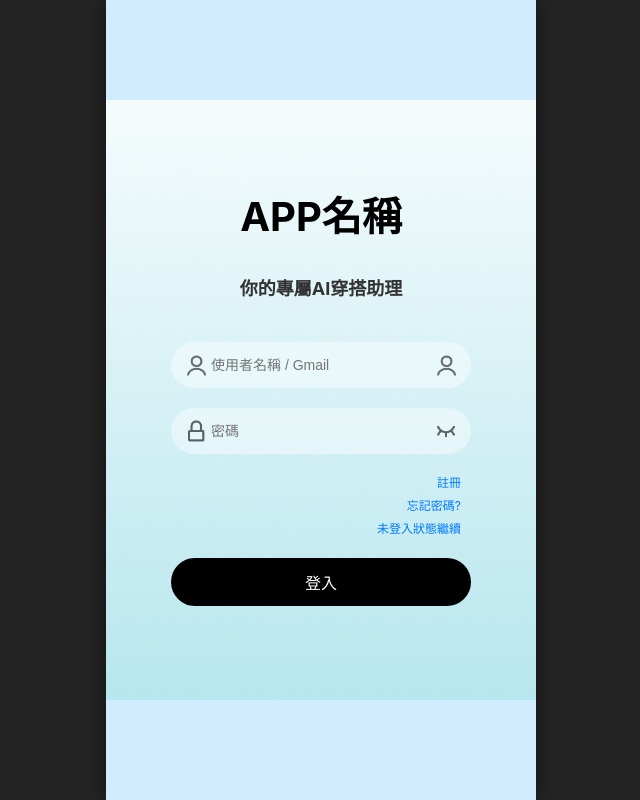
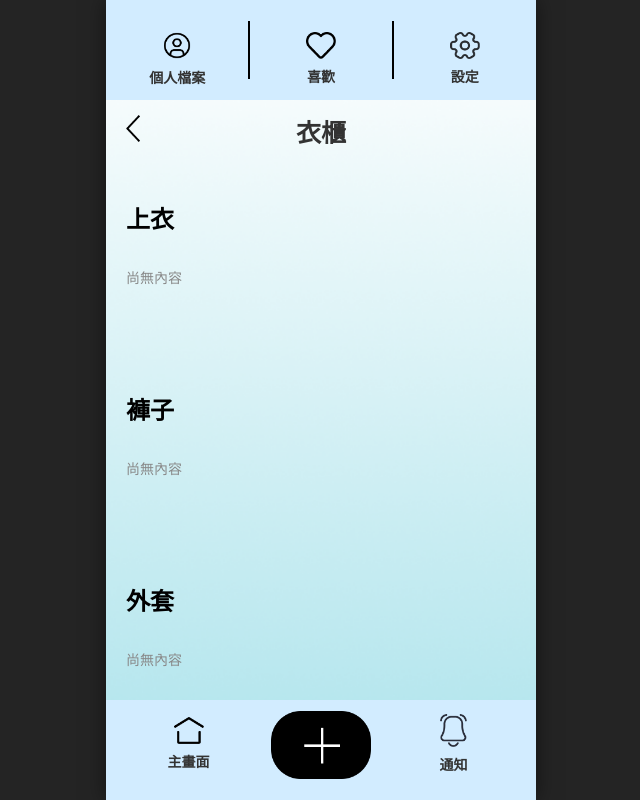
Before and after one commit to HsuZiWei319/project_front, a React (Vite) app: page /wardrobe in a window 1280 px wide. Before the commit this address led to /. Shown: the whole page, without its empty margins (319-959 px from the left). Built offline with nearby package versions, Linux system fonts and the light colour scheme.

Commit message:
新增衣櫃頁面

```diff
--- a/src/App.css
+++ b/src/App.css
@@ -75,3 +75,11 @@
   flex-shrink: 0;
   z-index: 100;
 }
+
+/* 頁面標題樣式 */
+.pagetitle-label {
+  font-size: 25px;
+  color: #333;
+  font-weight: bold;
+  margin-bottom: 10px;
+}
--- a/src/App.jsx
+++ b/src/App.jsx
@@ -7,6 +7,7 @@ import MainPage from './pages/MainPage/MainPage';
 import RegisterPage from './pages/Register/RegisterPage';
 import ProfilePage from './pages/Profile/ProfilePage';
 import ModelPage from './pages/Model/ModelPage';
+import WardrobePage from './pages/Wardrobe/WardrobePage';
 
 const App = () => {
   return (
@@ -29,6 +30,9 @@ const App = () => {
         {/* 模特兒選擇頁面 */}
         <Route path="/model" element={<ModelPage />} />
 
+        {/* 衣櫃頁面 */}
+        <Route path="/wardrobe" element={<WardrobePage />} />
+
         {/* 如果亂打網址，通通導回登入頁 */}
         <Route path="*" element={<Navigate to="/" replace />} />
 
--- a/src/assets/index.js
+++ b/src/assets/index.js
@@ -18,6 +18,7 @@ import icon_info from './mainpage/icon_info.png';
 import default_profile_pic from './profile/default_profile_pic.png';
 import line2 from './profile/line2.png';
 import plus_square from './modelpage/plus_square.png';
+import wardrobe from './mainpage/wardrobe.png';
 
 
 export {
@@ -39,5 +40,6 @@ export {
     icon_info,
     default_profile_pic,
     line2,
-    plus_square
+    plus_square,
+    wardrobe
 };
--- a/src/pages/MainPage/MainPage.css
+++ b/src/pages/MainPage/MainPage.css
@@ -235,3 +235,10 @@
   width: 35px;
   height: auto;
 }
+
+.wardrobe-card {
+  position: absolute;
+  transform: translateY(370px) translateX(180px);
+  width: 35px;
+  height: auto;
+}
--- a/src/pages/MainPage/MainPage.jsx
+++ b/src/pages/MainPage/MainPage.jsx
@@ -74,14 +74,24 @@ const MainPage = () => {
         {/* 新增一個 wrapper (容器) 來包住所有圖 */}
         <div className="avatar-wrapper">
 
-          {/* 原本的 3D 人偶 (永遠顯示) */}
+          {/* 模特圖 */}
           <img src={Images.model} alt="model" className="model-img" />
 
+          {/* 模特info */}
           <img
             src={Images.icon_info}
             alt="icon_info"
             className="info-card"
             onClick={() => navigate('/model')}
+            style={{ cursor: 'pointer' }}
+          />
+
+          {/* 衣櫃 */}
+          <img
+            src={Images.wardrobe}
+            alt="wardrobe"
+            className="wardrobe-card"
+            onClick={() => navigate('/wardrobe')}
             style={{ cursor: 'pointer' }}
           />
 
--- a/src/pages/Model/ModelPage.css
+++ b/src/pages/Model/ModelPage.css
@@ -16,13 +16,6 @@
   align-items: center;
   text-align: center;
   margin-top: 115px;
-}
-
-.model-label {
-  font-size: 25px;
-  color: #333;
-  font-weight: bold;
-  margin-bottom: 10px;
 }
 
 /* 核心滾動區域 */
--- a/src/pages/Model/ModelPage.jsx
+++ b/src/pages/Model/ModelPage.jsx
@@ -1,4 +1,5 @@
 import React, { useState, useRef } from 'react';
+import { useNavigate } from 'react-router-dom';
 import '../../App.css';
 import './ModelPage.css';
 import * as Images from '../../assets';
@@ -8,6 +9,7 @@ import BottomNavigation from '../../components/Navigation/BottomNavigation';
 import { uploadModelPhoto } from '../../services/imageService';
 
 const ModelPage = () => {
+    const navigate = useNavigate();
     // 模擬模特兒數據
     const [models, setModels] = useState([
         { id: 1, name: '預設模特' },
@@ -19,10 +21,17 @@ const ModelPage = () => {
     const fileInputRef = useRef(null);
     const nextIdRef = useRef(2);
 
-    // 簡單的文件選擇回調 (暫時不做任何操作)
     const handleFileSelected = (file, onComplete) => {
-        console.log("文件已選擇:", file);
-        // 你可以在這裡添加具體的處理邏輯
+        if (!file) {
+            onComplete();
+            return;
+        }
+
+        // 導航回主畫面，傳遞文件讓主畫面進行上傳處理
+        // 這樣用戶能立即看到"正在去背處理中..."的提示
+        navigate('/home', { state: { fileToUpload: file } });
+
+        // 完成處理回調
         onComplete();
     };
 
@@ -77,7 +86,7 @@ const ModelPage = () => {
             <BackButton />
 
             <div className="title-bar">
-                <div className="model-label">模特選擇</div>
+                <div className="pagetitle-label">模特選擇</div>
             </div>
 
             {/* 顯示錯誤信息 */}
--- /dev/null
+++ b/src/pages/Wardrobe/WardrobePage.css
@@ -0,0 +1,31 @@
+/* 滾動內容區 */
+.wardrobe-content {
+  flex: 1;
+  overflow-y: auto;
+  padding: 20px;
+}
+
+/* 分類區塊 */
+.category-group {
+  margin-bottom: 30px;
+}
+
+.category-title {
+  font-size: 24px;
+  margin-bottom: 15px;
+  font-family: 'Arial Black', sans-serif;
+}
+
+/* 衣服列表容器 (目前先留空，預設為橫向排列) */
+.clothes-list {
+  display: flex;
+  gap: 12px;
+  overflow-x: auto; /* 讓衣服可以左右滑動 */
+  min-height: 100px; /* 預留高度給未來的圖片 */
+  padding-bottom: 10px;
+}
+
+/* 隱藏滾動條 (可選，讓畫面更乾淨) */
+.clothes-list::-webkit-scrollbar {
+  display: none;
+}
--- /dev/null
+++ b/src/pages/Wardrobe/WardrobePage.jsx
@@ -0,0 +1,70 @@
+import React, { useState, useRef } from 'react';
+import { useNavigate } from 'react-router-dom';
+import '../../App.css';
+import './WardrobePage.css';
+import * as Images from '../../assets';
+import BackButton from '../../components/Header/BackButton';
+import Navigation from '../../components/Navigation/Navigation';
+import BottomNavigation from '../../components/Navigation/BottomNavigation';
+
+const WardrobePage = () => {
+    const navigate = useNavigate();
+    // 定義分類清單
+    const categories = [
+        '上衣',
+        '褲子',
+        '外套',
+        '內衣',
+        '裙子',
+        '鞋子',
+    ];
+
+    const handleFileSelected = (file, onComplete) => {
+    if (!file) {
+      onComplete();
+      return;
+    }
+
+    // 導航回主畫面，傳遞文件讓主畫面進行上傳處理
+    // 這樣用戶能立即看到"正在去背處理中..."的提示
+    navigate('/home', { state: { fileToUpload: file } });
+
+    // 完成處理回調
+    onComplete();
+  };
+
+    return (
+        <div className="container">
+            <Navigation position="top" />
+
+            {/* 左上角返回箭頭 */}
+            <BackButton />
+
+            <div className="title-bar">
+                <div className="pagetitle-label">衣櫃</div>
+            </div>
+
+            {/* 主要內容區 */}
+            <main className="wardrobe-content">
+                {categories.map((cat) => (
+                <section key={cat} className="category-group">
+                    <h2 className="category-title">{cat}</h2>
+                    {/* 這裡未來會放衣服圖片的 map */}
+                    <div className="clothes-list">
+                    {/* 目前暫時空著，或可以放個提示文字 */}
+                    <p style={{color: '#888', fontSize: '14px'}}>尚無內容</p>
+                    </div>
+                </section>
+                ))}
+
+                {/* 底部留白防止遮擋 */}
+                <div style={{ height: '80px' }}></div>
+            </main>
+
+            <BottomNavigation onFileSelected={handleFileSelected} />
+
+        </div>
+    );
+};
+
+export default WardrobePage;
```
Also changed, not shown: src/assets/mainpage/wardrobe.png (added).
